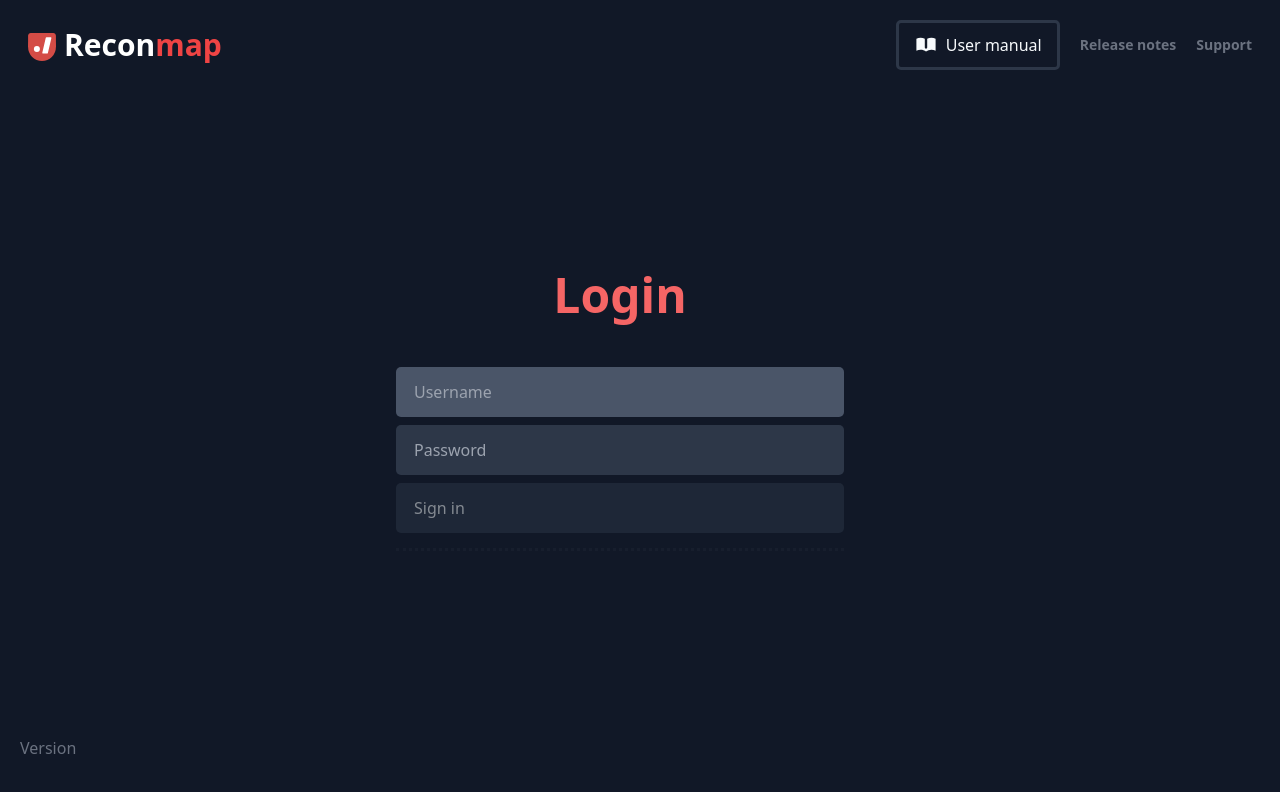
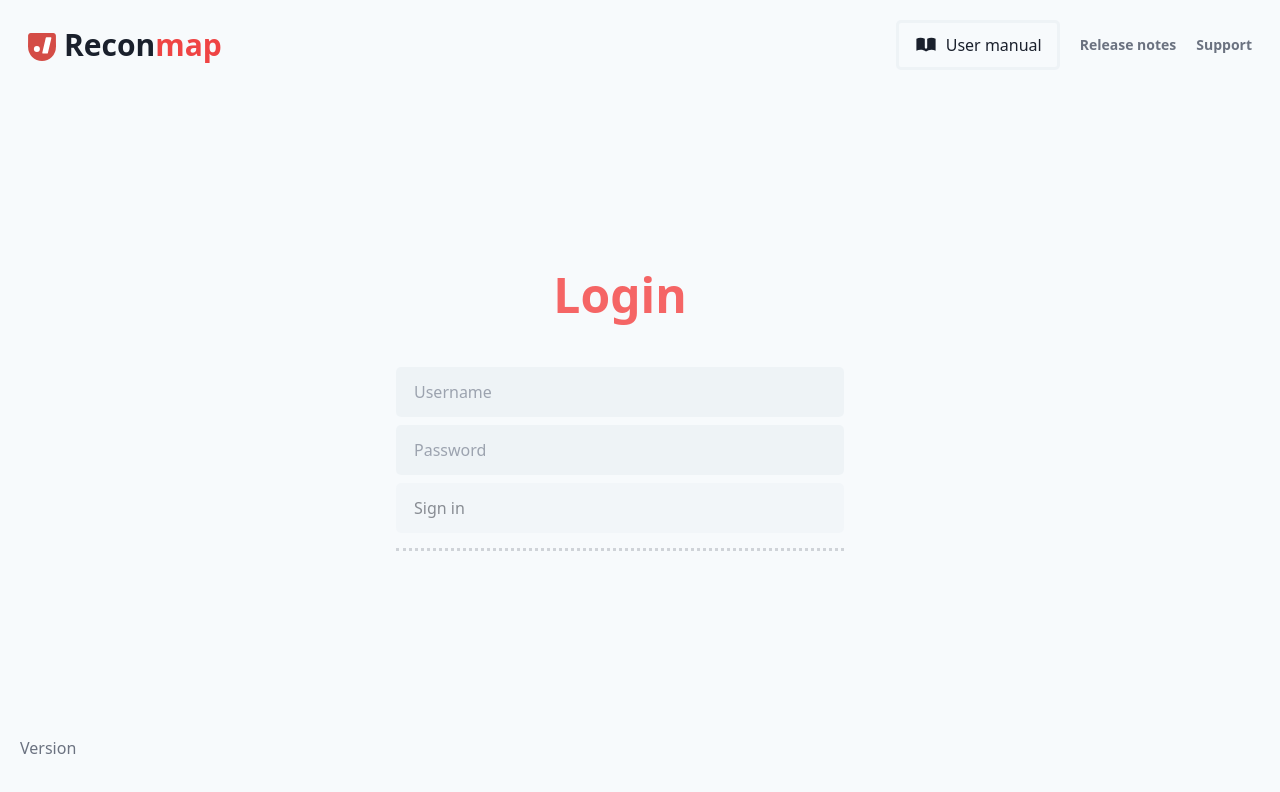
Before and after one commit to reconmap/web-client, a React (Create React App) app: page /login in a window 1280 px wide. Shown: the top 792 px of the page. Built offline with nearby package versions, Linux system fonts and the light colour scheme.

Commit message:
added support for dark/light theme automaticaly setted by os setting

```diff
--- a/public/index.html
+++ b/public/index.html
@@ -19,7 +19,7 @@
 
 </head>
 
-<body class="bg-gray-900 text-white">
+<body class="">
   <noscript>You need to enable JavaScript to run this app.</noscript>
   <div id="root"></div>
 </body>
--- a/src/components/layout/sidebar/index.js
+++ b/src/components/layout/sidebar/index.js
@@ -10,7 +10,7 @@ export default function Sidebar() {
       {LINKS.map((link, index) => <Link
         key={index}
         to={link.to}
-        className={`px-4 py-3 flex items-center w-full  md:text-sm lg:text-base tracking-wide hover:text-white hover:bg-gray-800 transition duration-150 rounded hover:text-white border-l-4 border-transparent hover:border-gray-700 ${currentScreen.includes(link.to) ? 'text-white bg-gray-800 border-red-600' : 'text-gray-500'} `} >
+        className={`px-2 py-3 flex items-center w-full  md:text-sm lg:text-base tracking-wide  transition duration-150 opacity-75  border-r-4 border-transparent hover:border-gray-700 ${currentScreen.includes(link.to) && ' border-red-600 opacity-100 text-red-500' } `} >
         {link.icon}
         <span className='hidden ml-3 md:inline flex-1'>{link.title}</span>
       </Link>)}
--- a/src/components/ui/Breadcrumb.js
+++ b/src/components/ui/Breadcrumb.js
@@ -2,11 +2,11 @@ import React from 'react'
 import { IconLeft, IconFolder } from '../icons'
 
 const Breadcrumb = ({ path, goBack }) => {
-    return <div className='text-gray-500  breadcrumb   items-center  inline-flex '>
-        {goBack ? <div onClick={goBack} className='p-1 text-gray-700 hover:text-gray-200 hover:bg-gray-800 rounded cursor-pointer'><IconLeft size={'6'} /></div> :
-            <div className='p-1 text-gray-700 hover:text-gray-200 hover:bg-gray-800 rounded cursor-pointer'><IconFolder size={'6'} /></div>}
+    return <div className='  breadcrumb   items-center  inline-flex '>
+        {goBack ? <div onClick={goBack} className='p-1 hover:text-gray-200 hover:bg-gray-800 rounded cursor-pointer'><IconLeft size={'6'} /></div> :
+            <div className='p-1 hover:text-gray-200 hover:bg-gray-800 rounded cursor-pointer'><IconFolder size={'6'} /></div>}
         {path.split('/').map((route, index) =>
-            route !== '' && route.length > 1 && <span key={index} className=' leading-none capitalize flex-inline font-medium tracking-wide '> <i className='mx-2 text-gray-700 font-bold'>/</i> {route} </span>
+            route !== '' && route.length > 1 && <span key={index} className=' leading-none capitalize flex-inline font-medium tracking-wide '> <i className='mx-2 font-bold'>/</i> {route} </span>
         )} </div>
 }
 export default Breadcrumb
--- a/src/styles/_inputs.scss
+++ b/src/styles/_inputs.scss
@@ -1,20 +1,17 @@
 .actions {
     padding:0 $padding 0 $padding;
     height: 50px;
-
     border-width: $border-width;
     border-color: transparent;
     border-radius: $radius;
     transition: background .2s , box-shadow .12s, border .1s, opacity .2s;
-    background-color: $gray-800;
-    color: $gray-100;
+    background-color: rgba($gray-500,.1);
     font-size: $font-size-action;
-
 }
 
 .breadcrumb {
     @extend .actions;
-    border:$border-width solid $gray-800;
+    border:$border-width solid rgba($gray-500,.1);
     background-color: transparent;
 }
 
@@ -33,7 +30,7 @@ input, select, textarea {
         box-shadow: 0 0 0px 3px $red-500;
     }
     &:active,  &:focus{
-        background-color: $gray-700;
+        // background-color: $gray-700;
     }
 }
 
@@ -56,29 +53,30 @@ button,.button, .btn {
     display: inline-flex;
     flex-direction: row;
     align-items: center;
-    &:hover:not([disabled]){ background-color: white; color: $gray-900; }
+    &:hover:not([disabled]){
+        background-color: rgba($gray-500,.25);
+    }
 }
 button[type='reset'], button[type='cancel'], button[type='delete']{
     // opacity: .75;
     background-color: transparent;
-    border-color: $gray-800;
+    border-color: rgba($gray-500,.1);
     &:hover{
         background-color: transparent;
-        border-color: white;
-        color:white;
+        border-color: rgba($gray-500,.25);;
+        // color:white;
     }
 }
 
-button[type='menu'], {
+button[type='menu'] {
     // opacity: .75;
     background-color: transparent;
-    border-color: $gray-800;
+    border-color: rgba($gray-500,.1);
     &:hover{
     opacity: 1;
-
         background-color: transparent;
-        border-color: $gray-600;
-        color: white;
+        border-color: rgba($gray-500,.5);
+        // color: white;
     }
 }
 button[disabled] {
@@ -103,7 +101,7 @@ button[disabled] {
             opacity: 1;
             background-color: transparent;
             border-color: $red-600;
-            color: white;
+            // color: white;
         }
     }
 }
--- a/src/styles/main.scss
+++ b/src/styles/main.scss
@@ -6,6 +6,17 @@
 @import 'tables';
 @import 'sections';
 
+@media (prefers-color-scheme: dark) {
+    body {
+        background-color: $gray-900;
+        color: $gray-100;
+    }
+}
+@media (prefers-color-scheme: light) {
+    body {
+        color: $gray-900;
+        background-color: $gray-100;
+    }}
 .anim-rotate {
     animation-name: spin;
     animation-iteration-count: infinite;
--- a/tailwind.config.js
+++ b/tailwind.config.js
@@ -5,6 +5,11 @@ module.exports = {
   important: false,
   separator: ':',
   theme: {
+    extend: {
+      screens: {
+        'dark': {'raw': '(prefers-color-scheme: dark)'},
+      }
+    },
     screens: {
       sm: '640px',
       md: '768px',
```
